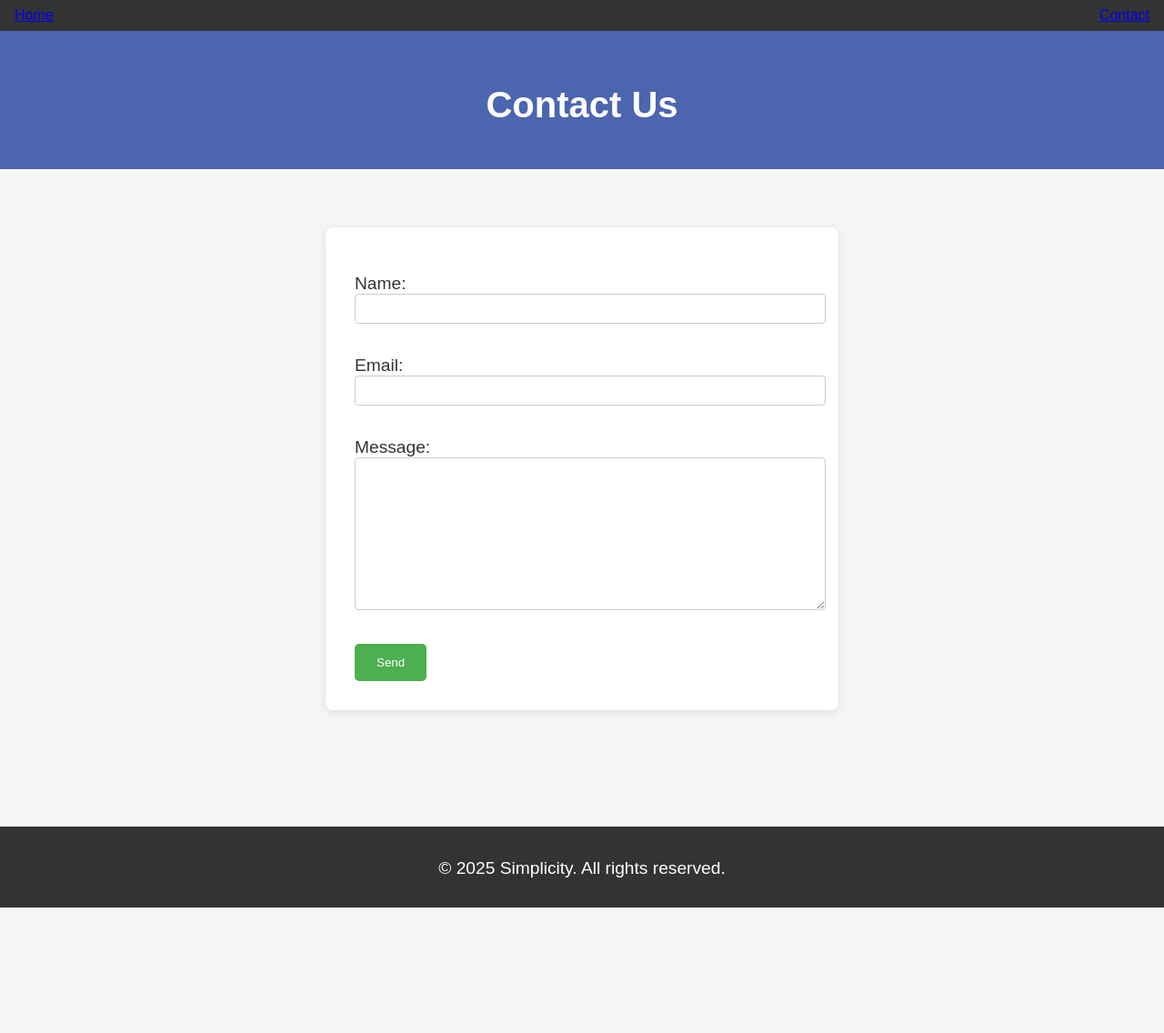
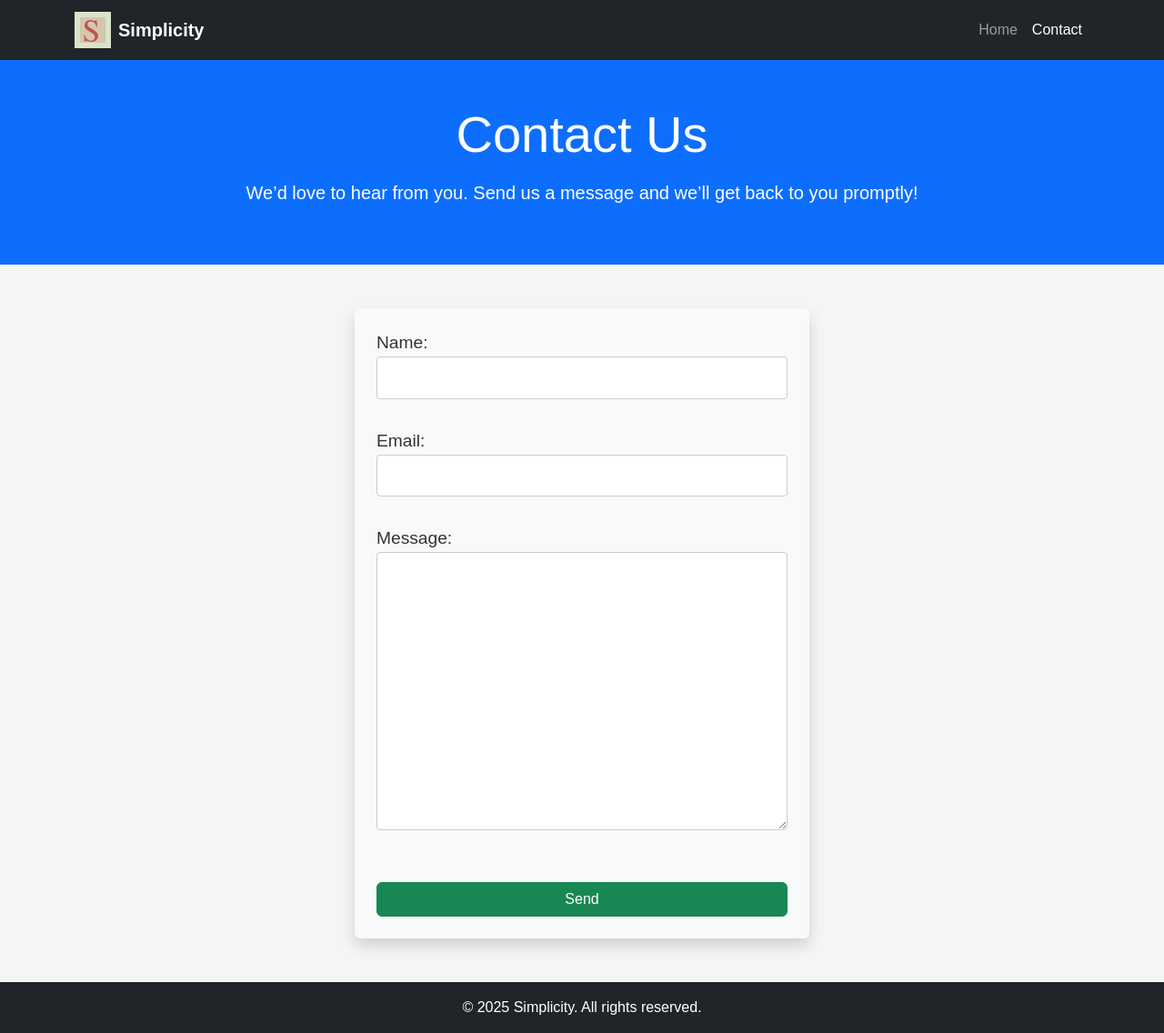
Before and after one commit to larslover/simplicity_project, a Django app: page /contact/ in a window 1280 px wide. Shown: the whole page at 91% size. Before the commit the page ends 998 px from the top, so only its background shows below. Run offline with Django 5.2, Linux system fonts and the light colour scheme.

Commit message:
contact bootstrapped

```diff
--- a/main/templates/main/contact.html
+++ b/main/templates/main/contact.html
@@ -3,37 +3,73 @@
 <html lang="en">
 <head>
   <meta charset="UTF-8">
+  <meta name="viewport" content="width=device-width, initial-scale=1.0">
   <title>Contact Us | Simplicity</title>
-    <link rel="stylesheet" type="text/css" href="{% static 'main/css/style.css' %}">
+
+  <!-- Bootstrap CSS -->
+  <link href="https://cdn.jsdelivr.net/npm/bootstrap@5.3.2/dist/css/bootstrap.min.css" rel="stylesheet">
+
+  <!-- Optional custom CSS -->
+  <link rel="stylesheet" href="{% static 'main/css/style.css' %}">
 </head>
-<body>
+<body class="d-flex flex-column min-vh-100">
 
-<nav>
-    <a href="/">Home</a>
-    <a href="/contact/">Contact</a>
+  <!-- Navbar -->
+  <nav class="navbar navbar-expand-lg navbar-dark bg-dark">
+    <div class="container">
+      <a class="navbar-brand d-flex align-items-center" href="/">
+        <img src="{% static 'main/images/logo-new.png' %}" alt="Logo" height="40" class="me-2">
+        <span class="fw-bold">Simplicity</span>
+      </a>
+      <button class="navbar-toggler" type="button" data-bs-toggle="collapse" data-bs-target="#navbarNav">
+        <span class="navbar-toggler-icon"></span>
+      </button>
+      <div class="collapse navbar-collapse justify-content-end" id="navbarNav">
+        <ul class="navbar-nav">
+          <li class="nav-item"><a class="nav-link" href="/">Home</a></li>
+          <li class="nav-item"><a class="nav-link active" href="/contact/">Contact</a></li>
+        </ul>
+      </div>
+    </div>
   </nav>
 
-<header>
-    <h1>Contact Us</h1>
+  <!-- Header -->
+  <header class="bg-primary text-white text-center py-5">
+    <div class="container">
+      <h1 class="display-4">Contact Us</h1>
+      <p class="lead">We’d love to hear from you. Send us a message and we’ll get back to you promptly!</p>
+    </div>
   </header>
 
-<main>
+  <!-- Main content -->
+  <main class="flex-grow-1 py-5">
+    <div class="container">
+
       {% if success %}
-        <p class="success">Thank you! Your message has been sent.</p>
+        <div class="alert alert-success text-center" role="alert">
+          Thank you! Your message has been sent.
+        </div>
       {% endif %}
 
-    <div class="contact-form-container">
-        <form method="post">
+      <div class="row justify-content-center">
+        <div class="col-12 col-md-8 col-lg-6">
+          <form method="post" class="p-4 bg-light rounded shadow">
             {% csrf_token %}
             {{ form.as_p }}
-            <button type="submit">Send</button>
+            <button type="submit" class="btn btn-success w-100 mt-3">Send</button>
           </form>
+        </div>
+      </div>
+
     </div>
   </main>
 
-<footer>
-    <p>&copy; 2025 Simplicity. All rights reserved.</p>
+  <!-- Footer -->
+  <footer class="bg-dark text-white text-center py-3 mt-auto">
+    &copy; 2025 Simplicity. All rights reserved.
   </footer>
 
+  <!-- Bootstrap JS -->
+  <script src="https://cdn.jsdelivr.net/npm/bootstrap@5.3.2/dist/js/bootstrap.bundle.min.js"></script>
 </body>
 </html>
```
Lines whose indentation alone changed are shown as unchanged.
